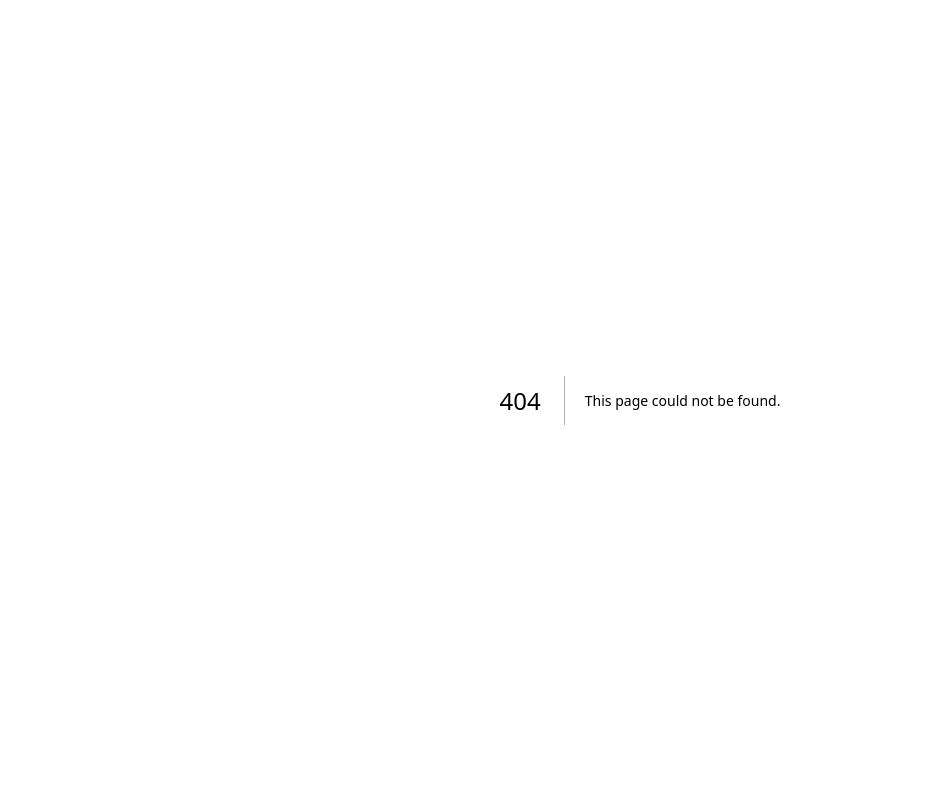
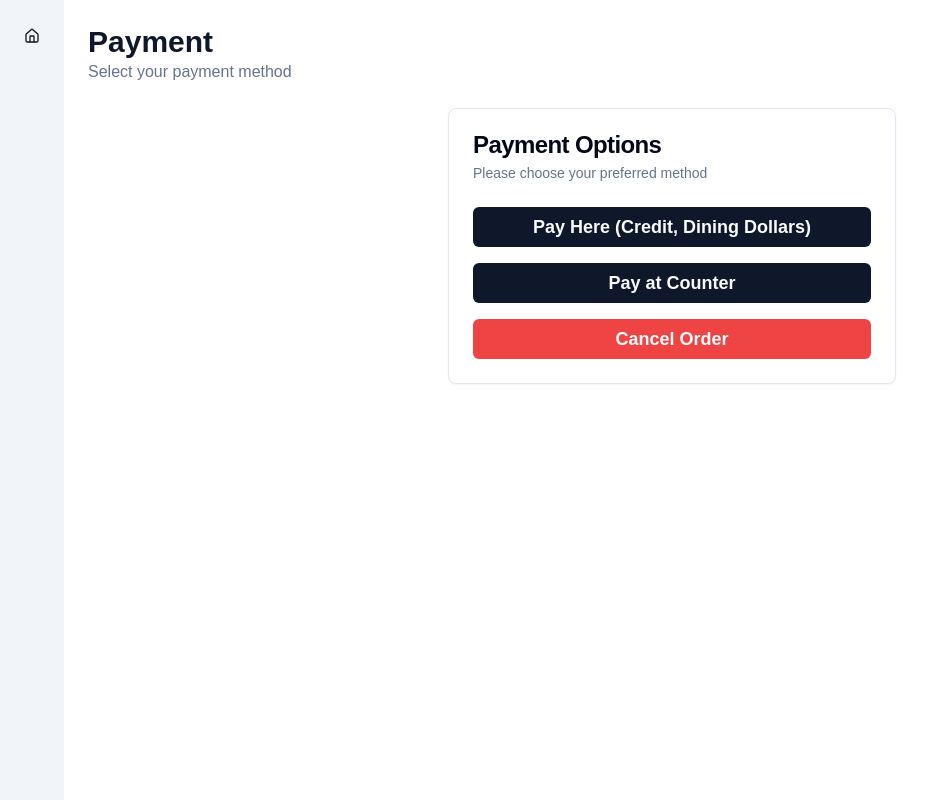
Before and after one commit to CSCE331-Fall2024/Panda_Express_POS_System, a Next.js app in the folder client/: page /payment in a window 1280 px wide. Before the commit this address had no page. Shown: the whole page, without its empty margins (0-934 px from the left). Built offline with nearby package versions, Linux system fonts and the light colour scheme.

Commit message:
payment screen

```diff
--- /dev/null
+++ b/client/pages/cashier.tsx
@@ -0,0 +1,11 @@
+import React from 'react';
+
+const Cashier: React.FC = () => {
+  return (
+    <div>
+      <h1>Cashier View</h1>
+    </div>
+  );
+};
+
+export default Cashier;
--- a/client/pages/index.tsx
+++ b/client/pages/index.tsx
@@ -1,11 +1,13 @@
 import * as React from "react"
-import { Menu, Home, } from "lucide-react"
+import { useRouter } from "next/router" // Import useRouter
+import { Menu, Home } from "lucide-react"
 import { cn } from "@/lib/utils"
 import { Button } from "@/components/ui/button"
 import { Card, CardContent, CardDescription, CardFooter, CardHeader, CardTitle } from "@/components/ui/card"
 import { Tabs, TabsContent, TabsList, TabsTrigger } from "@/components/ui/tabs"
 import { Separator } from "@/components/ui/separator"
 import { ScrollArea } from "@/components/ui/scroll-area"
+import * as DropdownMenu from "@radix-ui/react-dropdown-menu"
 
 const menuItems = {
   combos: ["Bowl", "Plate", "Bigger Plate", "Biggest Plate"],
@@ -23,14 +25,14 @@ const menuItems = {
 }
 
 export default function PandaExpressPOS() {
+  const router = useRouter() // Initialize useRouter for navigation
   const [order, setOrder] = React.useState<string[]>([])
   const [total, setTotal] = React.useState(0)
-  const [step, setStep] = React.useState(0)
+  const [mode, setMode] = React.useState("Customer Self-Service") // Default mode set to "Customer Self-Service"
 
   const addToOrder = (item: string) => {
     setOrder([...order, item])
     setTotal(total + 7.00)
-    setStep(step + 1)
   }
 
   const removeFromOrder = (index: number) => {
@@ -39,20 +41,47 @@ export default function PandaExpressPOS() {
     setTotal(total - 7.00)
   }
 
+  // Handle navigation based on selected mode
+  const handleModeChange = (newMode: string) => {
+    setMode(newMode)
+    if (newMode === "Cashier") {
+      router.push("/cashier")
+    } else if (newMode === "Manager") {
+      router.push("/manager")
+    }
+  }
+
   return (
     <div className="flex h-screen bg-background">
       <aside className="w-16 bg-muted flex flex-col items-center py-4 space-y-4">
         <Button variant="ghost" size="icon">
           <Home className="h-6 w-6" />
         </Button>
-        <Button variant="ghost" size="icon">
-          <Menu className="h-6 w-6" />
-        </Button>
+
+        <DropdownMenu.Root>
+          <DropdownMenu.Trigger asChild>
+            <Button variant="ghost" size="icon">
+              <Menu className="h-6 w-6" />
+            </Button>
+          </DropdownMenu.Trigger>
+          <DropdownMenu.Content className="bg-white p-2 rounded-md shadow-lg">
+            <DropdownMenu.Item onClick={() => handleModeChange("Cashier")} className="cursor-pointer px-2 py-1 hover:bg-gray-200">
+              Cashier
+            </DropdownMenu.Item>
+            <DropdownMenu.Item onClick={() => handleModeChange("Customer Self-Service")} className="cursor-pointer px-2 py-1 hover:bg-gray-200">
+              Customer Self-Service
+            </DropdownMenu.Item>
+            <DropdownMenu.Item onClick={() => handleModeChange("Manager")} className="cursor-pointer px-2 py-1 hover:bg-gray-200">
+              Manager
+            </DropdownMenu.Item>
+          </DropdownMenu.Content>
+        </DropdownMenu.Root>
       </aside>
       <main className="flex-1 p-6 space-y-6">
         <header>
           <h1 className="text-3xl font-bold text-primary">Welcome to Panda Express</h1>
           <p className="text-muted-foreground">We Wok For You</p>
+          <h2 className="text-2xl font-semibold text-black mt-4">{mode} Mode</h2>
         </header>
         <div className="flex gap-6">
           <Card className="flex-1">
@@ -127,10 +156,15 @@ export default function PandaExpressPOS() {
                 <span>Total:</span>
                 <span>${(total * 1.0725).toFixed(2)}</span>
               </div>
-              <Button className="w-full mt-4" disabled={order.length === 0}>
+              <Button
+                className="w-full mt-4"
+                disabled={order.length === 0}
+                onClick={() => router.push("/payment")}
+              >
                 Checkout
               </Button>
             </CardFooter>
+
           </Card>
         </div>
       </main>
--- /dev/null
+++ b/client/pages/manager.tsx
@@ -0,0 +1,11 @@
+import React from 'react';
+
+const Manager: React.FC = () => {
+  return (
+    <div>
+      <h1>Manager View</h1>
+    </div>
+  );
+};
+
+export default Manager;
--- /dev/null
+++ b/client/pages/payment.tsx
@@ -0,0 +1,81 @@
+import * as React from "react"
+import { useRouter } from "next/router"
+import { Home } from "lucide-react"
+import { Button } from "@/components/ui/button"
+import {
+  Card,
+  CardContent,
+  CardDescription,
+  CardHeader,
+  CardTitle,
+} from "@/components/ui/card"
+
+export default function PaymentScreen() {
+  const router = useRouter()
+
+  const handlePayHere = () => {
+    console.log("Processing payment via Pay Here method...")
+    router.push("/orderSuccess")
+  }
+
+  const handlePayAtCounter = () => {
+    console.log("Proceeding to pay at counter...")
+    router.push("/orderSuccess")
+  }
+
+  const handleCancelOrder = () => {
+    console.log("Order canceled.")
+    router.push("/orderCanceled")
+  }
+
+  return (
+    <div className="flex h-screen bg-background">
+      <aside className="w-16 bg-muted flex flex-col items-center py-4 space-y-4">
+        <Button variant="ghost" size="icon" onClick={() => router.push("/")}>
+          <Home className="h-6 w-6" />
+        </Button>
+      </aside>
+      <main className="flex-1 p-6 space-y-6">
+        <header>
+          <h1 className="text-3xl font-bold text-primary">Payment</h1>
+          <p className="text-muted-foreground">
+            Select your payment method
+          </p>
+        </header>
+        <div className="flex justify-center">
+          <Card className="w-full max-w-md">
+            <CardHeader>
+              <CardTitle>Payment Options</CardTitle>
+              <CardDescription>
+                Please choose your preferred method
+              </CardDescription>
+            </CardHeader>
+            <CardContent className="space-y-4">
+              <Button
+                onClick={handlePayHere}
+                variant="default"
+                className="w-full py-4 text-lg font-semibold"
+              >
+                Pay Here (Credit, Dining Dollars)
+              </Button>
+              <Button
+                onClick={handlePayAtCounter}
+                variant="default"
+                className="w-full py-4 text-lg font-semibold"
+              >
+                Pay at Counter
+              </Button>
+              <Button
+                onClick={handleCancelOrder}
+                variant="destructive"
+                className="w-full py-3 text-lg font-semibold"
+              >
+                Cancel Order
+              </Button>
+            </CardContent>
+          </Card>
+        </div>
+      </main>
+    </div>
+  )
+}
```
Also changed, not shown: 1 other file (tests, documents, lock files or other folders).
